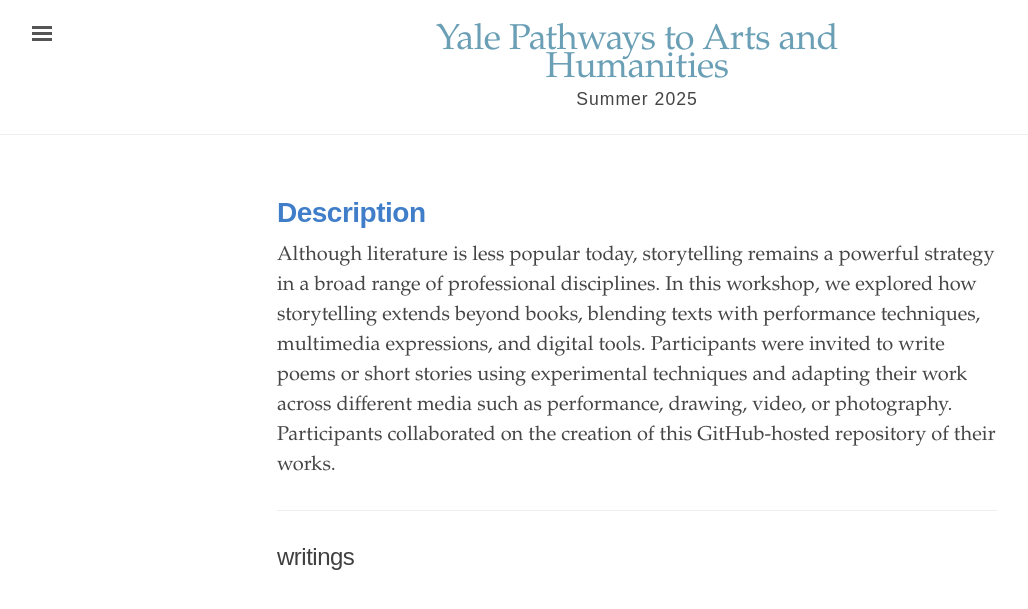
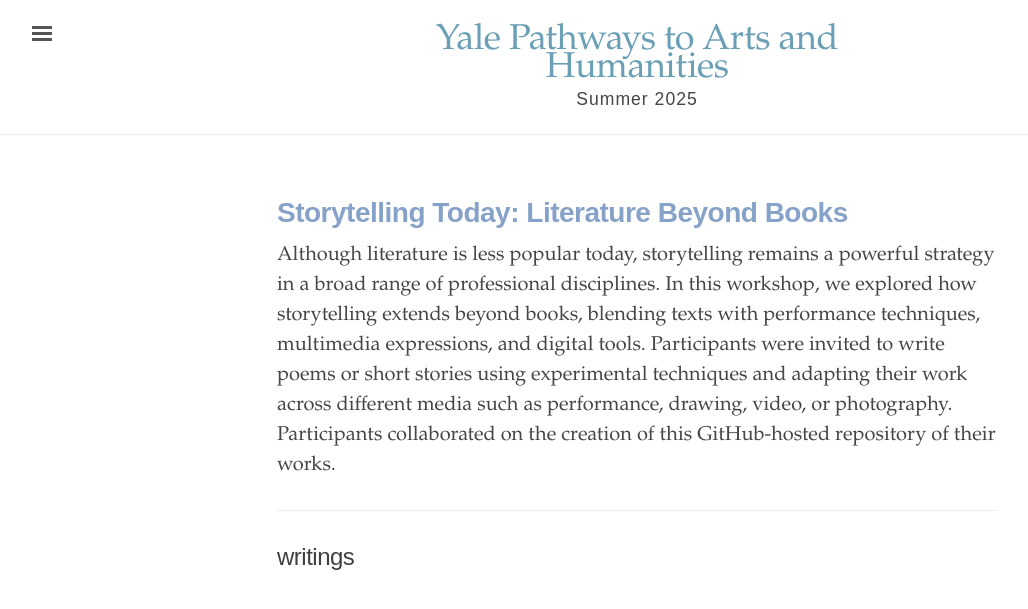
Before and after one commit to ypah-s25/storytelling, a Jekyll site: the page built from index.html, in a window 1280 px wide. Shown: the top 609 px of the page, without its empty margins (3-1031 px from the left). Built offline with Jekyll 4.4.1, drawn with Linux system fonts in a browser that asks for light colours.

Commit message:
Update index.html

```diff
--- a/index.html
+++ b/index.html
@@ -1,13 +1,13 @@
 ---
 layout: default
-title: "Storytelling Today: Literature Beyond Books"
+title: "Yale Pathways to arts and Humanities"
 ---
 <html>
 <head>
-  <title>Storytelling Today: Literature Beyond Books</title>
+  <title>Yale Pathways to Arts and Humanities</title>
 </head>
 <div class="introduction">
-  <h1 style="font-weight: bold; color: #407EC9;">Description</h1>
+  <h1 style="font-weight: bold; color: #87A2C9;">Storytelling Today: Literature Beyond Books</h1>
 <body>
 <p>
 Although literature is less popular today, storytelling remains a powerful strategy in a broad range of professional disciplines. In this workshop, we explored how storytelling extends beyond books, blending texts with performance techniques, multimedia expressions, and digital tools. Participants were invited to write poems or short stories using experimental techniques and adapting their work across different media such as performance, drawing, video, or photography. Participants collaborated on the creation of this GitHub-hosted repository of their works.
```
